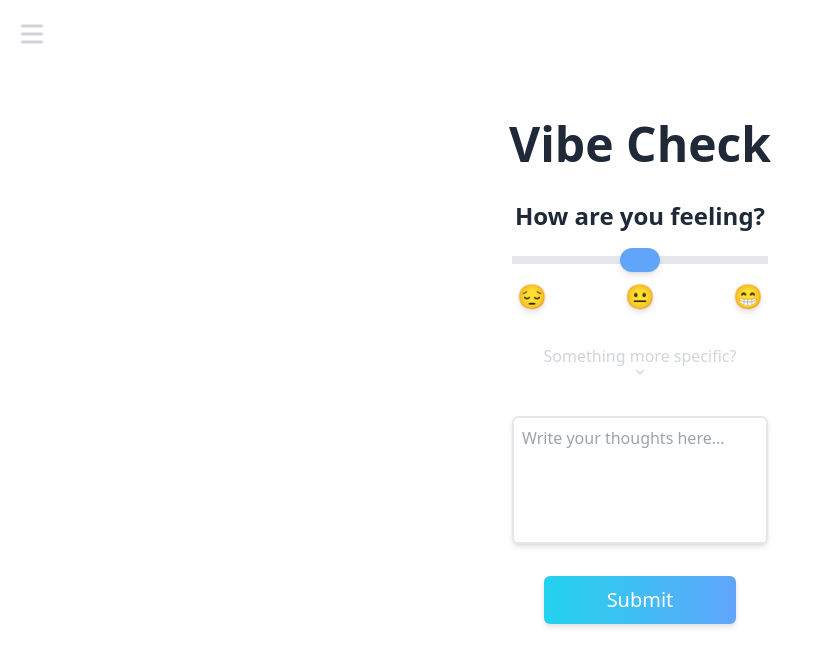
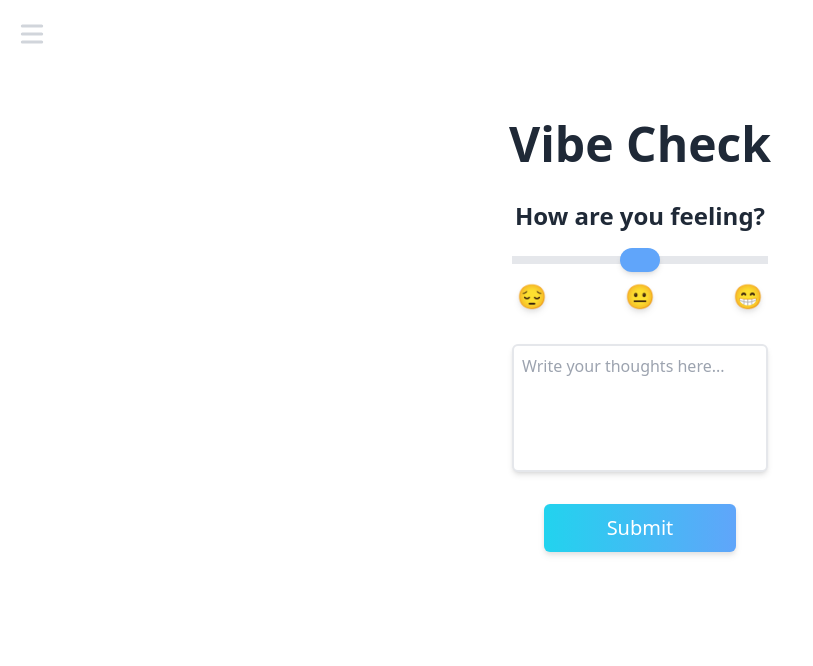
Before and after one commit to kphan32/vibes, a Next.js app: page /vibe_check in a window 1280 px wide. Shown: the top 666 px of the page, without its empty margins (0-813 px from the left). Built offline with nearby package versions, Linux system fonts and the light colour scheme.

Commit message:
Remove more specific mood and reduce bottom padding

```diff
--- a/src/screens/VibeCheckPage/components/VibeCheckForm/index.tsx
+++ b/src/screens/VibeCheckPage/components/VibeCheckForm/index.tsx
@@ -161,15 +161,15 @@ const VibeCheckForm: FC<VibeCheckFormProps> = ({ setSubmitted }) => {
           setSubmitted(true);
         }}
       >
-        <Form className="w-full flex flex-col justify-center items-center space-y-8 pb-24">
+        <Form className="w-full flex flex-col justify-center items-center space-y-8 pb-8">
           <MoodSlider />
-          <div className="space-y-2">
+          {/* <div className="space-y-2">
             <MoreButton
               showMoods={showMoods}
               toggleShowMoods={toggleShowMoods}
             />
             <MoodSelection showMoods={showMoods} />
-          </div>
+          </div> */}
           <DescriptionField />
           <Submit />
         </Form>
```
